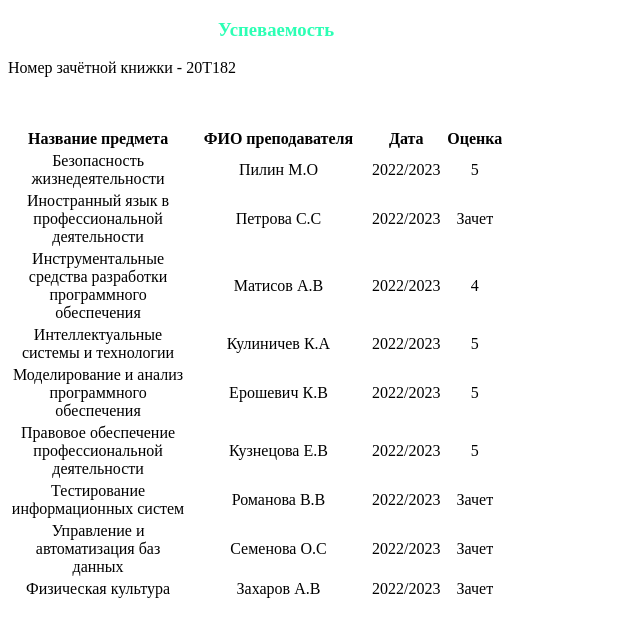
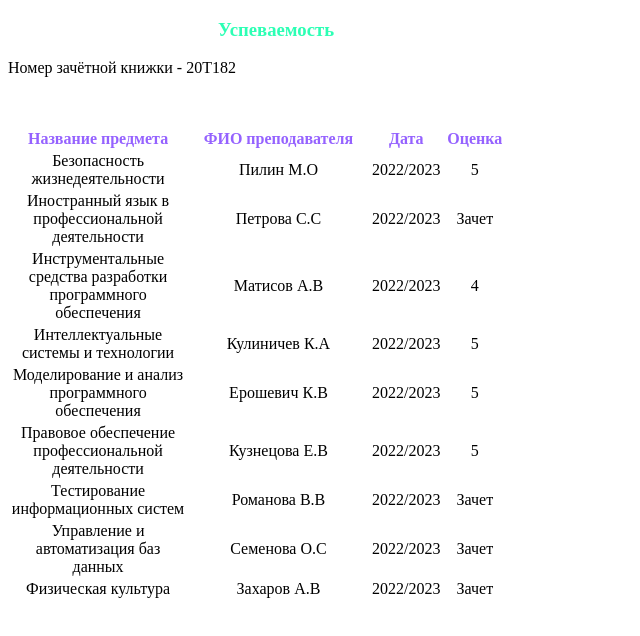
Before and after one commit to EvilPunsh/laba-10, a plain HTML site: page yspevaemost.html in a window 1280 px wide. Shown: the whole page, without its empty margins (0-640 px from the left). Drawn offline with Linux system fonts and the light colour scheme.

Commit message:
zagalovok

```diff
--- /dev/null
+++ b/s2.css
@@ -0,0 +1,3 @@
+thead {
+	color:#9562FF;
+}
--- a/yspevaemost.html
+++ b/yspevaemost.html
@@ -2,6 +2,7 @@
 <html>
  <head>
 <link rel="stylesheet" href="st.css" type="text/css">
+<link rel="stylesheet" href="s2.css" type="text/css">
   <meta charset="utf-8">
   <title>Sitnikova</title>
  </head>
```
